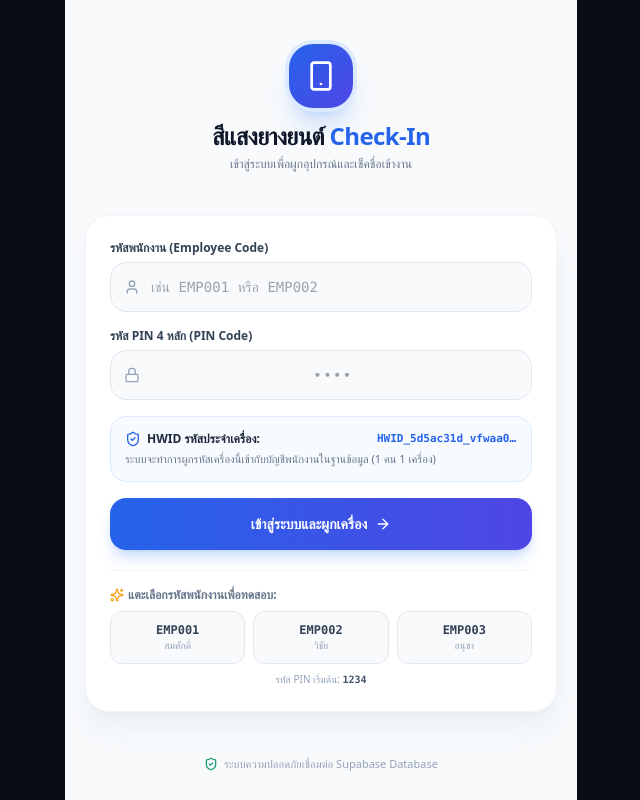
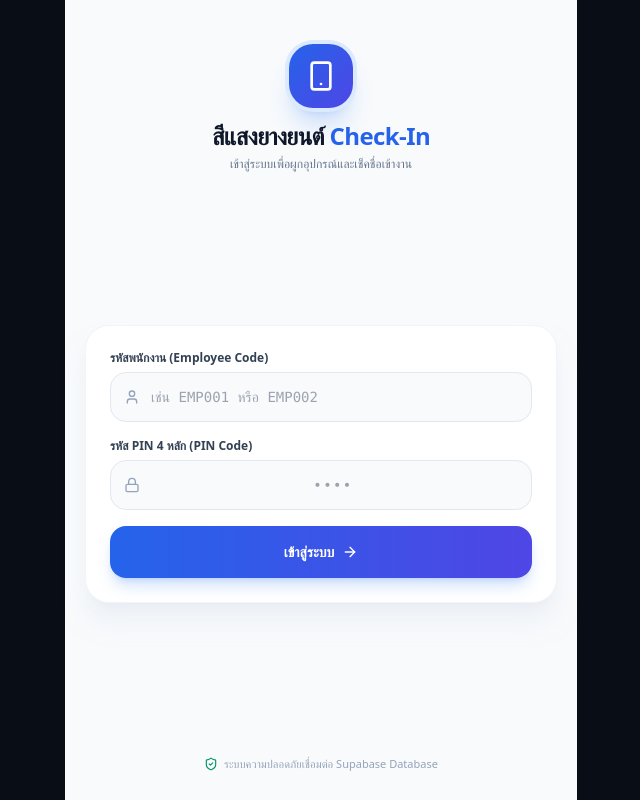
Before and after one commit to Lskram/CheckEmpolye, a Next.js app: page /employee/login in a window 1280 px wide. Shown: the whole page, without its empty margins (319-959 px from the left). Built offline with nearby package versions, Linux system fonts and the light colour scheme.

Commit message:
feat(clean-ui): remove demo chip buttons and hide HWID badge

```diff
--- a/capacitor.config.ts
+++ b/capacitor.config.ts
@@ -5,7 +5,7 @@ const config: CapacitorConfig = {
   appName: 'Attendance Check-In',
   webDir: 'out',
   server: {
-    url: 'https://check-empolye.vercel.app/employee',
+    url: 'https://check-empolye.vercel.app/employee/login',
     cleartext: true,
     androidScheme: 'https',
   },
--- a/src/app/employee/login/page.tsx
+++ b/src/app/employee/login/page.tsx
@@ -12,7 +12,6 @@ import {
   User,
   Lock,
   Delete,
-  Sparkles,
   Info
 } from 'lucide-react';
 import { getDeviceHWID } from '@/lib/hwid';
@@ -329,68 +328,21 @@ export default function EmployeeLoginPage() {
                 </div>
               </div>
 
-              {/* HWID Device Tag */}
-              <div className="p-3.5 rounded-2xl bg-blue-50/50 border border-blue-100 text-xs text-slate-600">
-                <div className="flex items-center justify-between font-bold text-slate-800 mb-1">
-                  <span className="flex items-center gap-1.5">
-                    <ShieldCheck className="w-4 h-4 text-blue-600" />
-                    HWID รหัสประจำเครื่อง:
-                  </span>
-                  <span className="font-mono text-blue-600 text-[11px] truncate max-w-[140px]">
-                    {hwid || 'กำลังสร้างรหัส...'}
-                  </span>
-                </div>
-                <p className="text-[11px] text-slate-500">
-                  ระบบจะทำการผูกรหัสเครื่องนี้เข้ากับบัญชีพนักงานในฐานข้อมูล (1 คน 1 เครื่อง)
-                </p>
-              </div>
-
               <button
                 type="submit"
                 disabled={isLoading}
-                className="w-full py-4 px-4 rounded-2xl bg-gradient-to-r from-blue-600 to-indigo-600 hover:from-blue-700 hover:to-indigo-700 text-white font-bold text-sm flex items-center justify-center gap-2 shadow-lg shadow-blue-500/25 active:scale-[0.98] transition-all disabled:opacity-50"
+                className="w-full py-4 px-4 rounded-2xl bg-gradient-to-r from-blue-600 to-indigo-600 hover:from-blue-700 hover:to-indigo-700 text-white font-bold text-sm flex items-center justify-center gap-2 shadow-lg shadow-blue-500/25 active:scale-[0.98] transition-all disabled:opacity-50 mt-2"
               >
                 {isLoading ? (
                   <RefreshCw className="w-4 h-4 animate-spin" />
                 ) : (
                   <>
-                    <span>เข้าสู่ระบบและผูกเครื่อง</span>
+                    <span>เข้าสู่ระบบ</span>
                     <ArrowRight className="w-4 h-4" />
                   </>
                 )}
               </button>
             </form>
-
-            {/* Quick Demo Credentials */}
-            <div className="mt-5 pt-4 border-t border-slate-100">
-              <div className="text-xs font-bold text-slate-500 mb-2 flex items-center gap-1">
-                <Sparkles className="w-3.5 h-3.5 text-amber-500" />
-                แตะเลือกรหัสพนักงานเพื่อทดสอบ:
-              </div>
-              <div className="grid grid-cols-3 gap-2">
-                {[
-                  { code: 'EMP001', name: 'สมศักดิ์' },
-                  { code: 'EMP002', name: 'วิชัย' },
-                  { code: 'EMP003', name: 'อนุชา' }
-                ].map((item) => (
-                  <button
-                    key={item.code}
-                    type="button"
-                    onClick={() => {
-                      setEmployeeCode(item.code);
-                      setPinCode('1234');
-                    }}
-                    className="py-2.5 px-2 rounded-xl bg-slate-50 hover:bg-blue-50 active:bg-blue-100 text-slate-700 hover:text-blue-600 border border-slate-200 transition-colors text-center flex flex-col items-center"
-                  >
-                    <span className="font-mono font-bold text-xs">{item.code}</span>
-                    <span className="text-[10px] text-slate-400">{item.name}</span>
-                  </button>
-                ))}
-              </div>
-              <p className="text-[10px] text-slate-400 text-center mt-2 font-medium">
-                รหัส PIN เริ่มต้น: <span className="font-mono font-bold text-slate-600">1234</span>
-              </p>
-            </div>
           </div>
         )}
       </div>
--- a/src/app/employee/page.tsx
+++ b/src/app/employee/page.tsx
@@ -532,64 +532,6 @@ export default function ExactEmployeeApp() {
               </motion.div>
             )}
           </AnimatePresence>
-
-          {/* Simulator Quick Toggle Button */}
-          <div className="pt-2 text-center border-t border-slate-100">
-            <button
-              onClick={() => setShowSimPanel(!showSimPanel)}
-              className="text-[11px] text-blue-600 hover:text-blue-700 font-semibold"
-            >
-              {showSimPanel ? '▲ ปิดโหมดจำลองทดสอบ' : '▼ เปิดโหมดจำลองทดสอบ (ใน/นอกร้าน, ตรงเวลา/สาย)'}
-            </button>
-          </div>
-
-          {showSimPanel && (
-            <div className="p-3 rounded-xl bg-blue-50/70 border border-blue-100 text-xs space-y-2 animate-fadeIn">
-              <div className="flex items-center justify-between">
-                <span className="text-slate-600 font-bold">ตำแหน่ง GPS:</span>
-                <div className="flex gap-1.5">
-                  <button
-                    onClick={() => setSimMode('inside')}
-                    className={`px-3 py-1 rounded-lg text-xs font-bold transition-all ${
-                      simMode === 'inside' ? 'bg-blue-600 text-white shadow-xs' : 'bg-white text-slate-600 border'
-                    }`}
-                  >
-                    ในร้าน 5ม.
-                  </button>
-                  <button
-                    onClick={() => setSimMode('outside')}
-                    className={`px-3 py-1 rounded-lg text-xs font-bold transition-all ${
-                      simMode === 'outside' ? 'bg-rose-500 text-white shadow-xs' : 'bg-white text-slate-600 border'
-                    }`}
-                  >
-                    นอกร้าน 120ม.
-                  </button>
-                </div>
-              </div>
-
-              <div className="flex items-center justify-between">
-                <span className="text-slate-600 font-bold">เวลาเช็คอิน:</span>
-                <div className="flex gap-1.5">
-                  <button
-                    onClick={() => setSimTimeMode('ontime')}
-                    className={`px-3 py-1 rounded-lg text-xs font-bold transition-all ${
-                      simTimeMode === 'ontime' ? 'bg-emerald-600 text-white shadow-xs' : 'bg-white text-slate-600 border'
-                    }`}
-                  >
-                    07:45 (ทันกะ)
-                  </button>
-                  <button
-                    onClick={() => setSimTimeMode('late')}
-                    className={`px-3 py-1 rounded-lg text-xs font-bold transition-all ${
-                      simTimeMode === 'late' ? 'bg-amber-500 text-white shadow-xs' : 'bg-white text-slate-600 border'
-                    }`}
-                  >
-                    08:15 (สาย)
-                  </button>
-                </div>
-              </div>
-            </div>
-          )}
         </div>
       </div>
 
```
